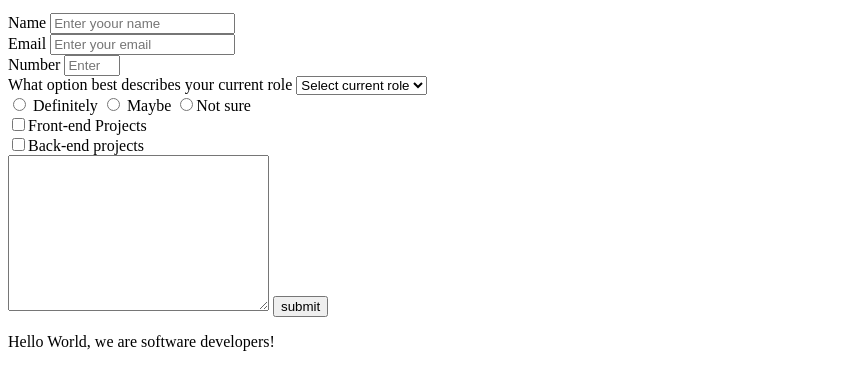
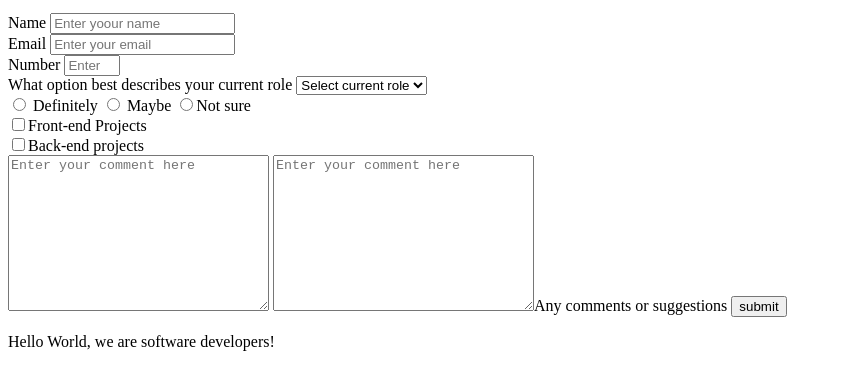
Before and after one commit to Sonickmumba/Microverse_project, a plain HTML site: page index.html in a window 1280 px wide. Shown: the part 101-490 px from the top of the page, without its empty margins (0-842 px from the left). Drawn offline with Linux system fonts and the light colour scheme.

Commit message:
modified textarea in index.html file

```diff
--- a/index.html
+++ b/index.html
@@ -79,8 +79,8 @@
 
       <!-- textarea -->
 
-      <textarea name="" id="" cols="30" rows="10"></textarea>
-
+      <textarea placeholder="Enter your comment here" name="" id="texar" cols="30" rows="10"></textarea>
+      <label for="texar"> <textarea placeholder="Enter your comment here" name="" id="texar" cols="30" rows="10"></textarea>Any comments or suggestions</label>
       <input type="submit" id="submit" value="submit" />
     </form>
 
```
